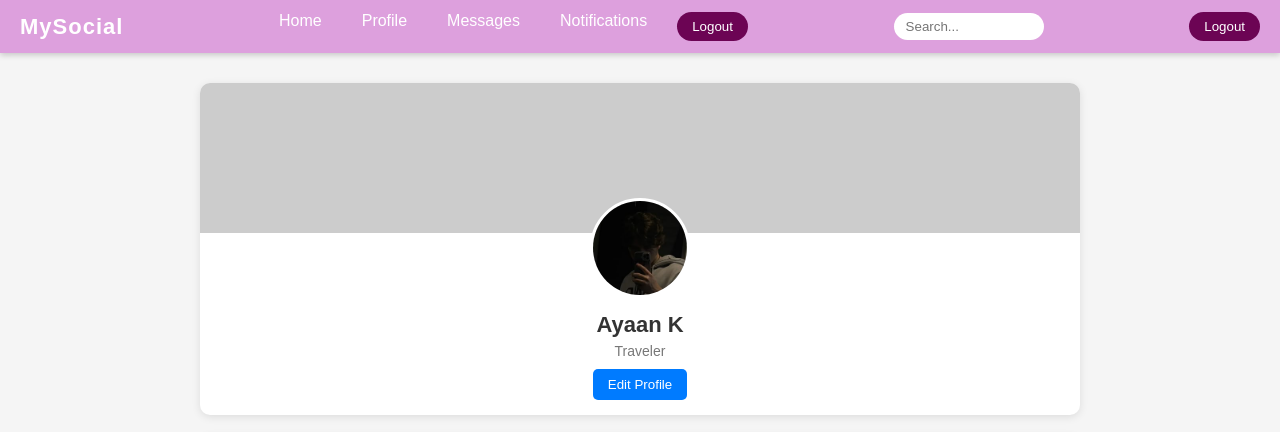
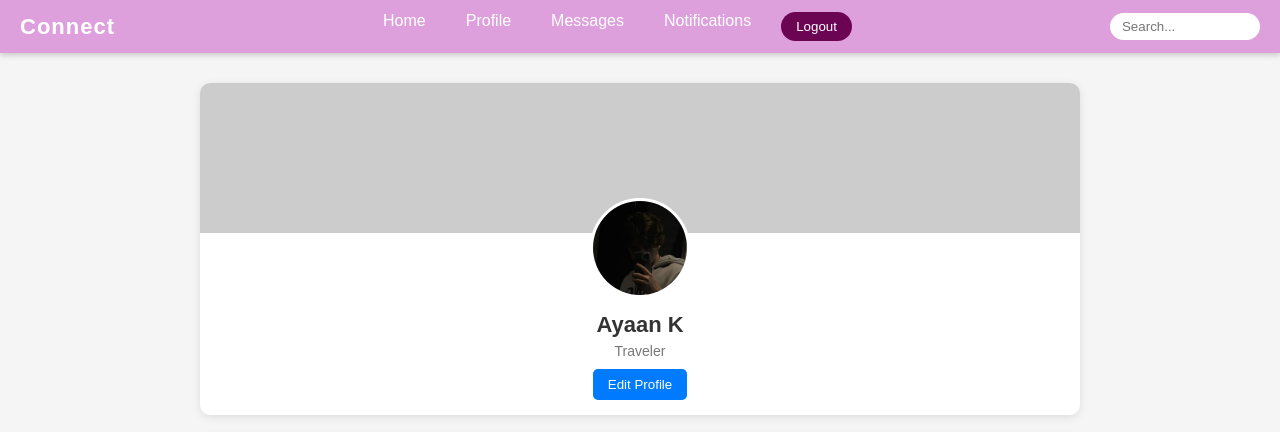
Before and after one commit to anaghaghangare/Paarsh_machine_test, a plain HTML site: page profile.html in a window 1280 px wide. Shown: the top 432 px of the page. Drawn offline with Linux system fonts and the light colour scheme.

Commit message:
Update profile.html

```diff
--- a/profile.html
+++ b/profile.html
@@ -8,9 +8,10 @@
 </head>
 <body>
 
+
 <!-- Navbar -->
   <nav class="navbar">
-  <div class="logo"><a href="index.html">MySocial</a></div>
+    <div class="logo"><a href="index.html">Connect</a></div>
 
     <input type="checkbox" id="menu-toggle">
     <label for="menu-toggle" class="menu-icon">&#9776;</label>
@@ -23,17 +24,15 @@
       <li class="mobile-only"><button class="logout-btn">Logout</button></li>
     </ul>
 
-  <div class="search">
-    <input type="text" id="searchBar" placeholder="Search...">
+    <div class="search desktop-only">
+      <input type="text" placeholder="Search...">
     </div>
-
-  <button class="logout-btn desktop-only">Logout</button>
   </nav>
 
 
     <div class="profile-container">
 
-        <!-- Profile Header -->
+
         <div class="profile-header">
             <div class="cover-photo"></div>
             <div class="profile-info">
@@ -44,7 +43,7 @@
             </div>
         </div>
 
-        <!-- Friends List -->
+
         <div class="friends-section">
             <h3>Friends</h3>
             <div class="friends-list">
```
Lines whose indentation alone changed are shown as unchanged.
